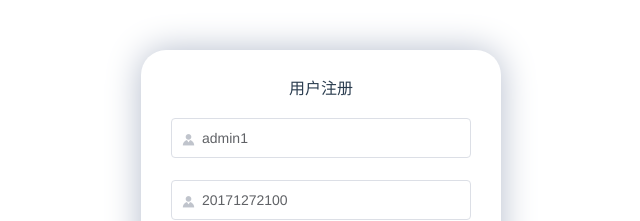
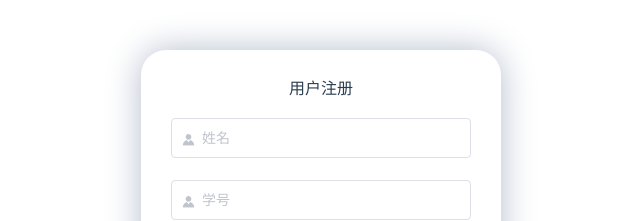
Before and after one commit to Chris-xcc/FaceFrontend, a Vue app: page /register in a window 1280 px wide. Shown: the top 221 px of the page, without its empty margins (319-959 px from the left). Built offline with nearby package versions, Linux system fonts and the light colour scheme.

Commit message:
reset registerForm

```diff
--- a/src/views/Register.vue
+++ b/src/views/Register.vue
@@ -118,10 +118,10 @@ export default {
 
     return {
       RegisterForm: {
-        username: "admin1",
-        number: "20171272100",
-        password: "123456",
-        check_password: "123456",
+        username: "",
+        number: "",
+        password: "",
+        check_password: "",
         sex: "",
       },
       loading: false,
```
